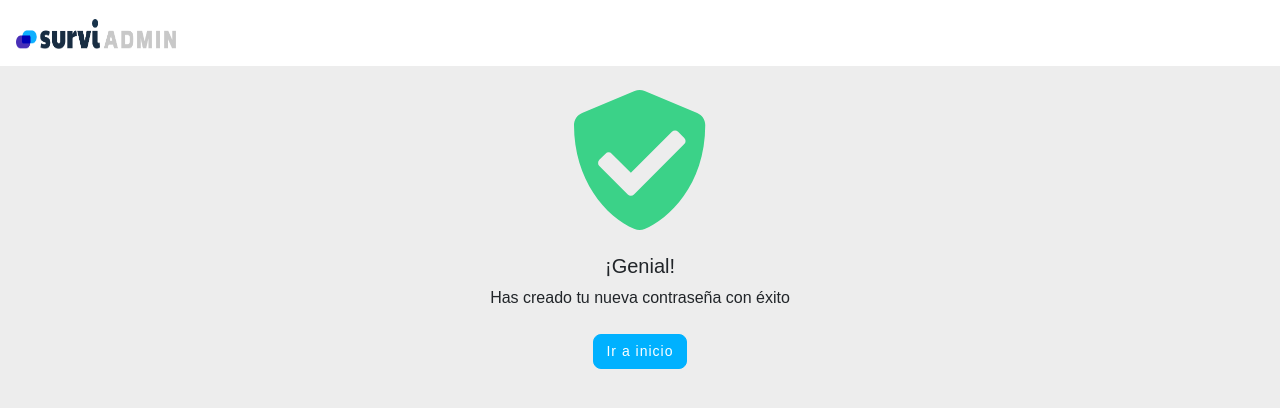
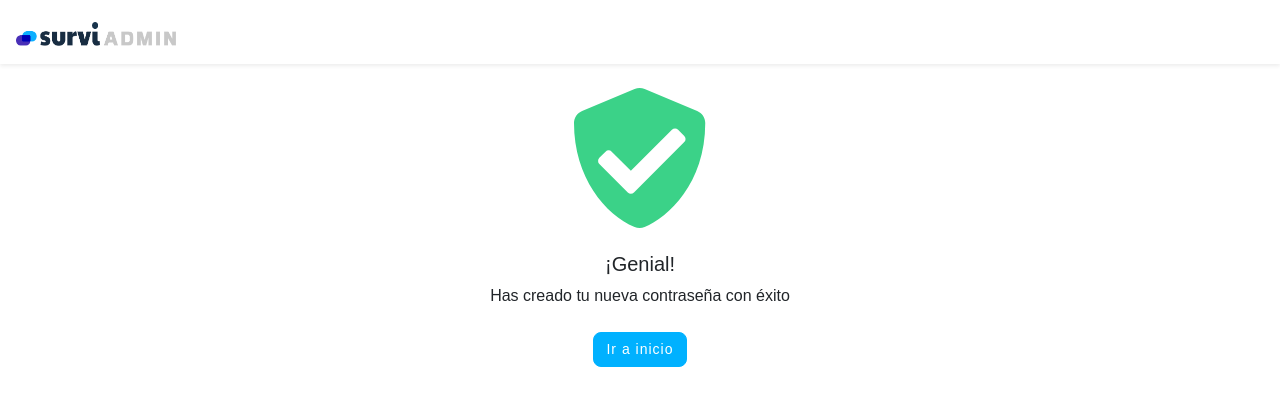
Before and after one commit to camelloconsed/front-auth, a React (Create React App) app: page /successpassword in a window 1280 px wide. Shown: the top 408 px of the page. Built offline with nearby package versions, Linux system fonts and the light colour scheme; a web font is replaced by a local one.

Commit message:
:lipstick: change background color on success page, fix navbar style

```diff
--- a/src/views/Password/CreatePassword.tsx
+++ b/src/views/Password/CreatePassword.tsx
@@ -4,12 +4,12 @@ import { Link } from 'react-router-dom'
 
 import Logo from './../../images/logo-survi.png'
 
-const RecoverPassword = () => {
+const CreatePassword = () => {
   return (
     <Fragment>
-      <Navbar bg="white" variant="light">
+      <Navbar bg="white" variant="light" className="shadow-sm">
         <Navbar.Brand>
-          <Image src={Logo} width="160" height="30" />
+          <Image src={Logo} width="160" height="24" />
         </Navbar.Brand>
       </Navbar>
       <Container>
@@ -62,4 +62,4 @@ const RecoverPassword = () => {
   )
 }
 
-export default RecoverPassword
+export default CreatePassword
--- a/src/views/Password/RecoverPassword.tsx
+++ b/src/views/Password/RecoverPassword.tsx
@@ -7,9 +7,9 @@ import Logo from './../../images/logo-survi.png'
 const RecoverPassword = () => {
   return (
     <Fragment>
-      <Navbar bg="white" variant="light">
+      <Navbar bg="white" variant="light" className="shadow-sm">
         <Navbar.Brand>
-          <Image src={Logo} width="160" height="30" />
+          <Image src={Logo} width="160" height="24" />
         </Navbar.Brand>
       </Navbar>
       <Container>
--- a/src/views/Password/SuccessPassword.tsx
+++ b/src/views/Password/SuccessPassword.tsx
@@ -5,12 +5,17 @@ import { Container, Col, Navbar, Row, Image, Button } from 'react-bootstrap'
 import Logo from './../../images/logo-survi.png'
 import SuccessImg from './../../images/success-password.svg'
 
-const RecoverPassword = () => {
+const UseBodyWhite = () => {
+  return (document.body.style.backgroundColor = '#fff')
+}
+
+const SuccessPasword = () => {
+  UseBodyWhite()
   return (
     <Fragment>
-      <Navbar bg="white" variant="light">
+      <Navbar bg="white" variant="light" className="shadow-sm">
         <Navbar.Brand>
-          <Image src={Logo} width="160" height="30" />
+          <Image src={Logo} width="160" height="24" />
         </Navbar.Brand>
       </Navbar>
       <Container>
@@ -27,4 +32,4 @@ const RecoverPassword = () => {
   )
 }
 
-export default RecoverPassword
+export default SuccessPasword
```
